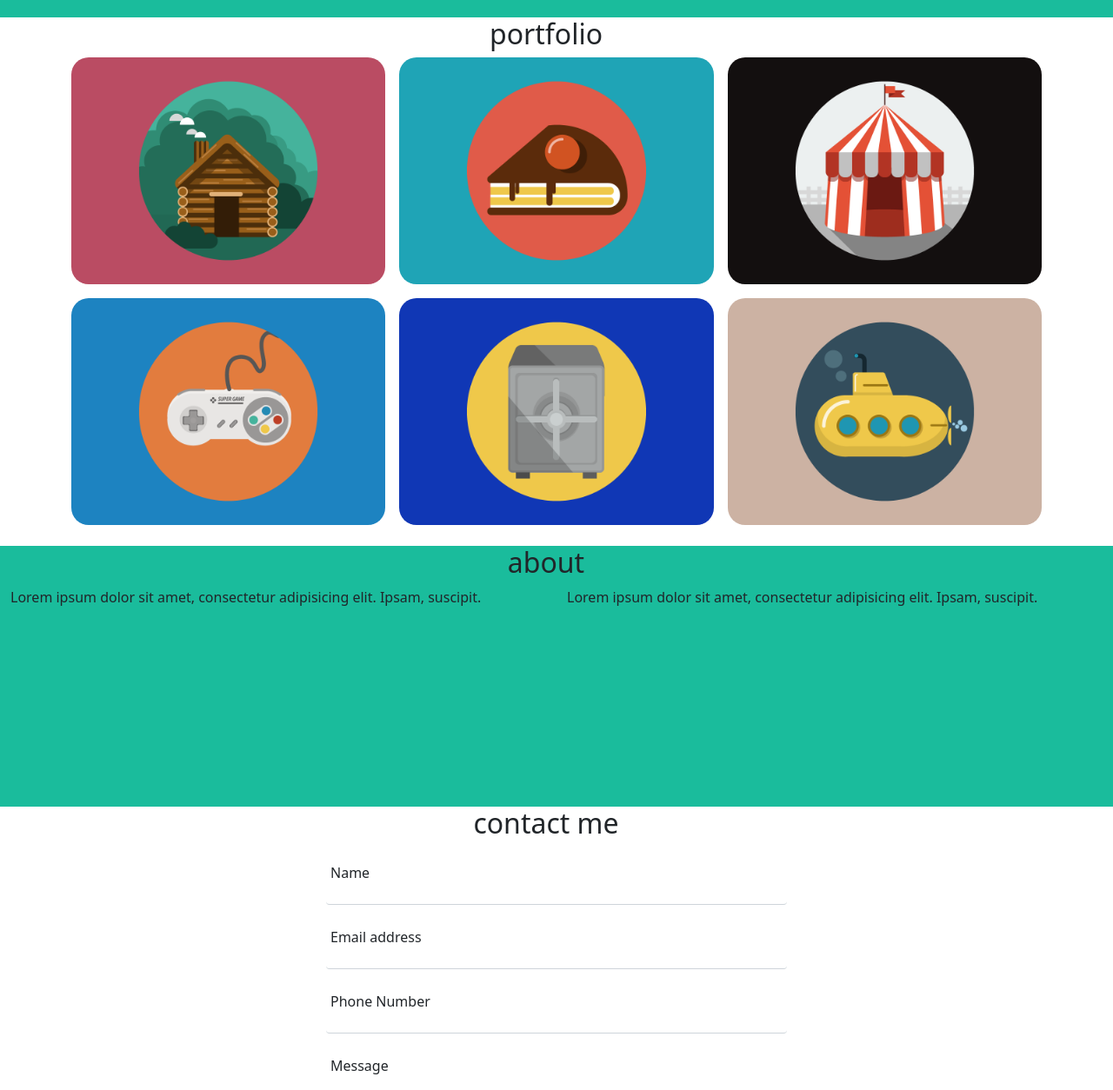
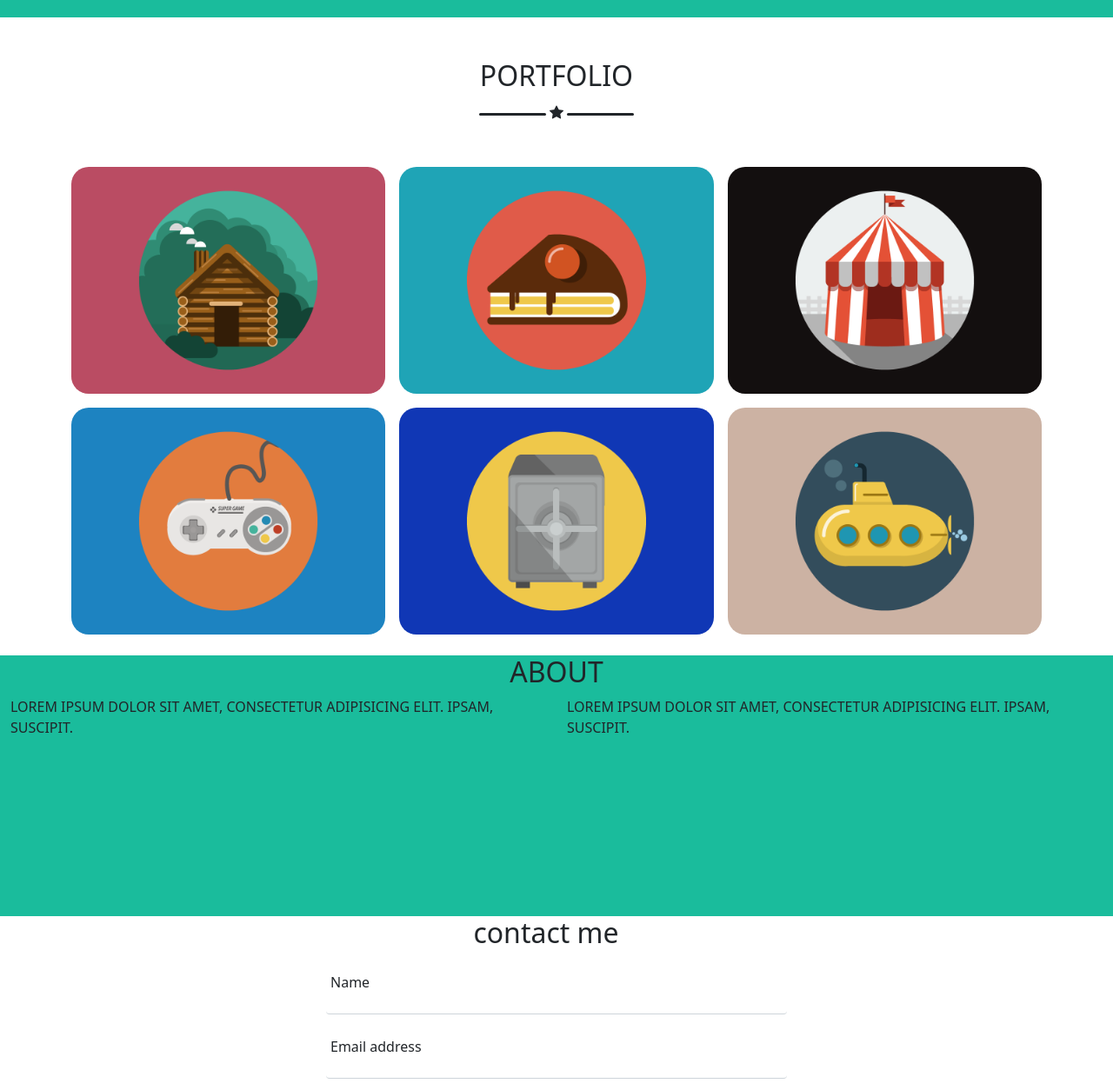
Before and after one commit to EdoardoRagazzi/html-css-bootstrap-freelancer, a plain HTML site: page index.html in a window 1280 px wide. Shown: the part 580-1834 px from the top of the page at 87% size. Drawn offline with nearby package versions, Linux system fonts and the light colour scheme.

Commit message:
jumbotroon about

```diff
--- a/css/style.css
+++ b/css/style.css
@@ -6,6 +6,21 @@
     font-size: 12px;
 }
 /*---------END NAV---------*/
+/*-------BAR PROGRESS-------*/
+.progress{
+    background-color:white;
+    width: 6vw;
+    min-width: 60px;
+    height: 3px;
+    line-height: 24px;
+    display: inline-block;
+    vertical-align: middle;
+
+}
+.bar{
+    height:30px;
+    line-height: 30px;
+}
 /*---------JUMBOTROON-------*/
 #jumbotroon{
     background-color: #1ABC9C;
@@ -36,7 +51,7 @@
     border-radius: 20px;
 }
 /*----------ABOUT-----------*/
-.about  {
+#about {
     background-color:#1ABC9C;
     height: 300px;
     width: 100%;
@@ -63,17 +78,3 @@
     color: white;
     line-height: 100px;
 }
-.progress{
-    background-color:white;
-    width: 5vw;
-    min-width: 60px;
-    height: 3px;
-    line-height: 24px;
-    display: inline-block;
-    vertical-align: middle;
-
-}
-.bar{
-    height:30px;
-    line-height: 30px;
-}
--- a/index.html
+++ b/index.html
@@ -68,22 +68,23 @@
                         <h4>Graphic artist-web designer-illustrator</h4>
                     </div>
                 </div>
-
             </div>
         </div>
     </section>
-
-
-
-
-
-
     <!-- ---------PORTFOLIO---------- -->
-    <div class="container portfolio">
+    <section id="portfolio">
+        <div class="container">
             <div class="row">
                 <div class="col">
-                <div class="row title">
+                    <div class="row justify-content-center text-center text-uppercase pb-5">
+                        <div class="col pt-5">
                             <h2 class="text-center">portfolio</h2>
+                            <div class="bar ">
+                                <div class="progress bg-dark"></div>
+                                <i class="bi bi-star-fill"></i>
+                                <div class="progress bg-dark"></div>
+                            </div>
+                        </div>
                     </div>
                     <div class="row pb-4 g-3">
                         <div class="col-12 col-sm-6 col-lg-4 ">
@@ -118,15 +119,18 @@
                         </div>
                     </div>
                 </div>
-
             </div>
         </div>
+    </section>
     <!----------ABOUT--------->
-    <div class="container-fluid about">
-        <div class="row ">
+    <section id="about">
+        <div class="container-fluid">
+            <div class="row text-uppercase">
                 <div class="col">
-                <div class="row title">
+                    <div class="row">
+                        <div class="col">
                             <h2 class="text-center">about</h2>
+                        </div>
                     </div>
                     <div class="row">
                         <div class="col-12 col-md-6">
@@ -139,9 +143,9 @@
                         </div>
                     </div>
                 </div>
-
             </div>
         </div>
+    </section>
     <!---------CONTACT ME------------>
     <div class="container contact">
         <div class="row ">
```
Lines whose indentation alone changed are shown as unchanged.
